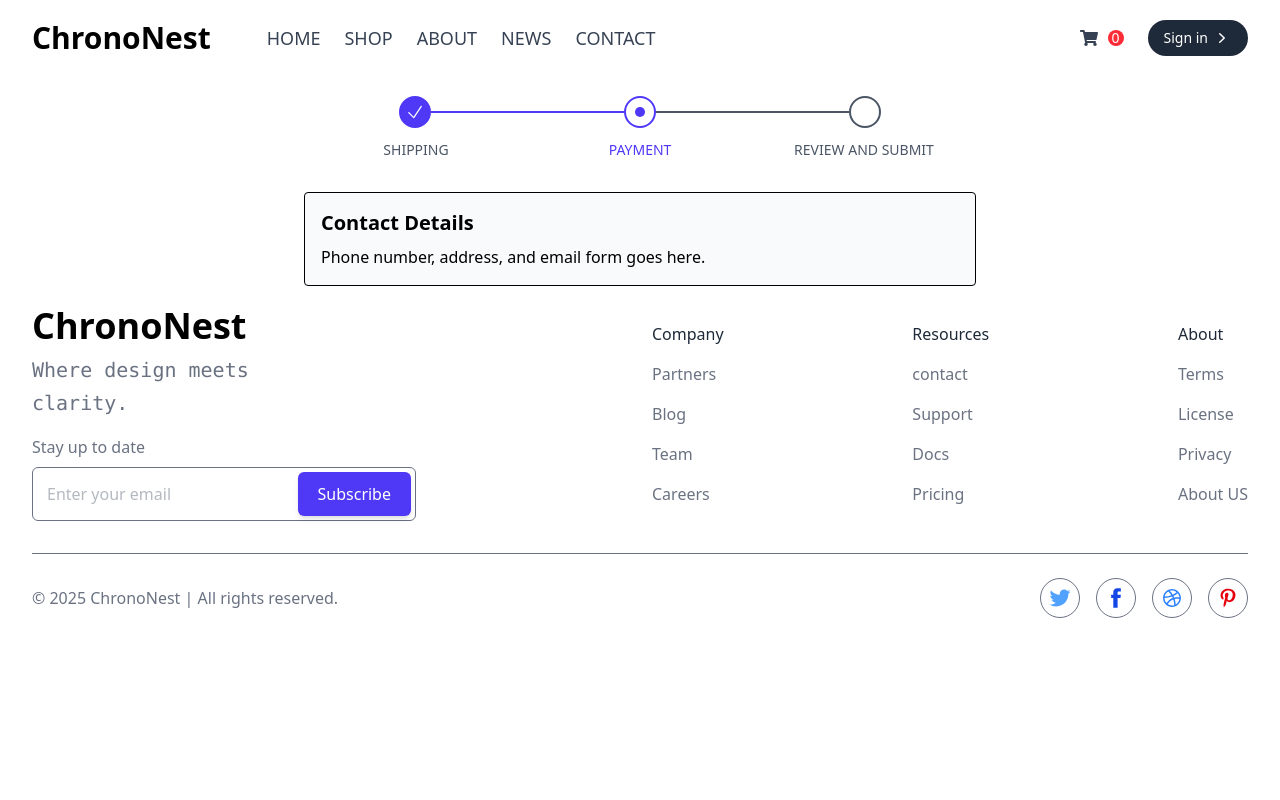
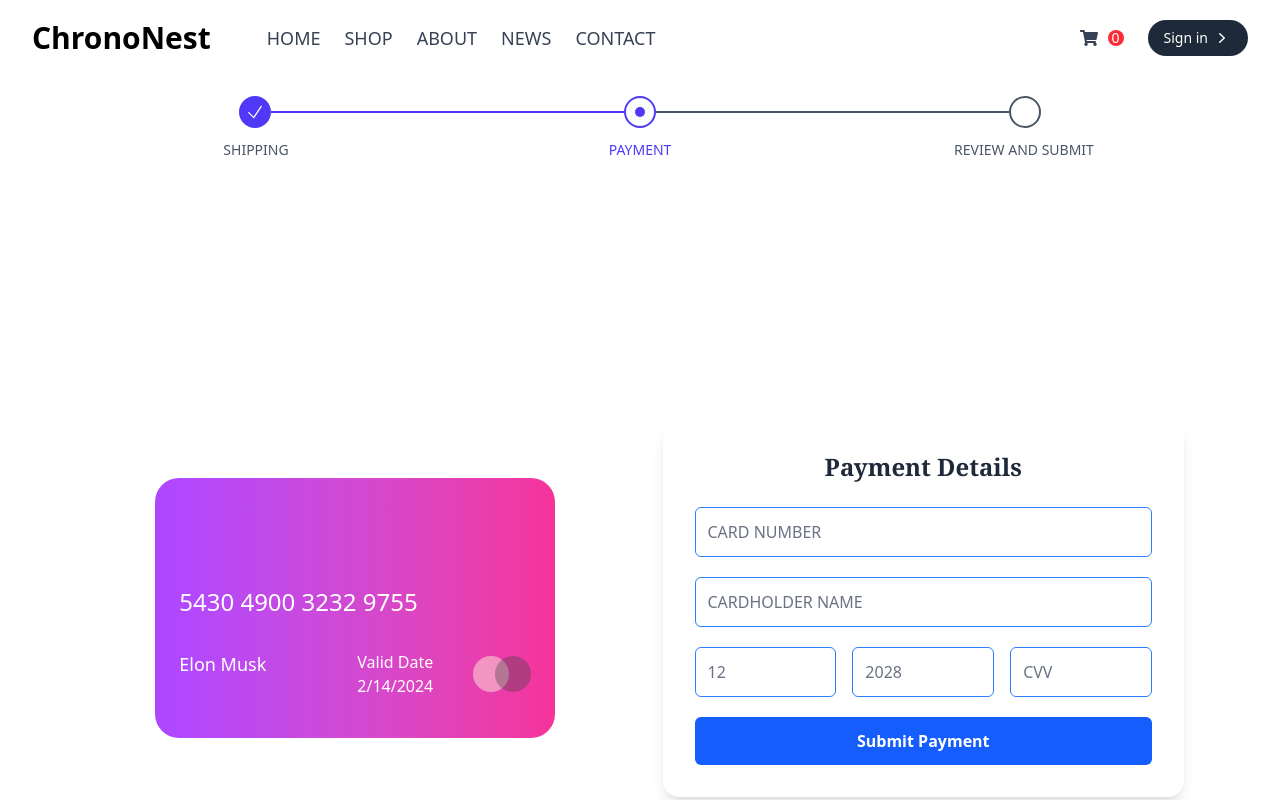
Before and after one commit to SamuelAdom/ChronoNest, a React (Vite) app: page /check-out in a window 1280 px wide. Both pictures are taken after a click on the item "PAYMENT". Shown: the top 800 px of the page. Built offline with nearby package versions, Linux system fonts and the light colour scheme.

Commit message:
Payment component added

```diff
--- /dev/null
+++ b/src/Components/Payment.jsx
@@ -0,0 +1,67 @@
+import React from "react";
+import PaymentCard from "../Components/PaymentCard";
+
+const Payment = () => {
+  return (
+    <div className="min-h-screen flex items-center justify-center px-4 py-12">
+      <div className="flex flex-col lg:flex-row gap-12 w-full max-w-6xl">
+        <div className="flex justify-center items-center w-full lg:w-1/2">
+          <PaymentCard />
+        </div>
+
+        <div className="bg-white rounded-2xl shadow-lg p-8 w-full lg:w-1/2">
+          <h2 className="text-2xl font-bold text-gray-800 mb-6 text-center font-serif">
+            Payment Details
+          </h2>
+          <form className="space-y-5">
+            <div>
+              <input
+                className="w-full p-3 border border-blue-500 rounded-md placeholder-gray-500 focus:outline-none focus:ring-2 focus:ring-blue-300"
+                type="card"
+                placeholder="CARD NUMBER"
+                required
+              />
+
+            </div>
+            <input
+              className="w-full p-3 border border-blue-500 rounded-md placeholder-gray-500 focus:outline-none focus:ring-2 focus:ring-blue-300"
+              type="card"
+              placeholder="CARDHOLDER NAME"
+              required
+            />
+
+            <div className="flex flex-col sm:flex-row gap-4">
+              <input
+                className="w-full p-3 border border-blue-500 rounded-md placeholder-gray-500 focus:outline-none focus:ring-2 focus:ring-blue-300"
+                type="text"
+                placeholder="12"
+                required
+              />
+              <input
+                className="w-full p-3 border border-blue-500 rounded-md placeholder-gray-500 focus:outline-none focus:ring-2 focus:ring-blue-300"
+                type="text"
+                placeholder="2028"
+                required
+              />
+              <input
+                className="w-full p-3 border border-blue-500 rounded-md placeholder-gray-500 focus:outline-none focus:ring-2 focus:ring-blue-300"
+                type="text"
+                placeholder="CVV"
+                required
+              />
+            </div>
+
+            <button
+              type="submit"
+              className="w-full p-3 bg-blue-600 text-white font-semibold rounded-md hover:bg-blue-700 transition"
+            >
+              Submit Payment
+            </button>
+          </form>
+        </div>
+      </div>
+    </div>
+  );
+};
+
+export default Payment;
--- /dev/null
+++ b/src/Components/PaymentCard.jsx
@@ -0,0 +1,24 @@
+import React from 'react';
+
+const Card = () => {
+  return (
+    <div className="h-[260px] w-[400px] flex flex-col justify-end px-6 py-10 text-white rounded-3xl gap-8 bg-gradient-to-r from-purple-500 to-pink-500">
+      <p className="text-2xl font-medium">5430 4900 3232 9755</p>
+      <div className="flex justify-between gap-10">
+        <p className="text-lg font-medium">Elon Musk</p>
+        <div className="flex-1 flex flex-col justify-end">
+          <p className="self-end">Valid Date</p>
+          <p className="self-end">2/14/2024</p>
+        </div>
+        <div className="self-center">
+          <svg xmlns="http://www.w3.org/2000/svg" fill="none" viewBox="0 0 58 36" height={36} width={58}>
+            <circle fillOpacity="0.62" fill="#F9CCD1" r={18} cy={18} cx={18} />
+            <circle fill="#424242" r={18} cy={18} cx={40} opacity="0.36" />
+          </svg>
+        </div>
+      </div>
+    </div>
+  );
+}
+
+export default Card;
--- /dev/null
+++ b/src/Components/Reviews.jsx
@@ -0,0 +1,9 @@
+import React from 'react'
+
+const Reviews = () => {
+  return (
+    <div>Reviews</div>
+  )
+}
+
+export default Reviews
--- /dev/null
+++ b/src/Components/Shipping.jsx
@@ -0,0 +1,66 @@
+import React from 'react';
+
+const Shipping = () => {
+  return (
+    <div className="mt-4 flex flex-col bg-gray-100  p-4 shadow-sm">
+      <h2 className="text-black font-serif text-lg">SHIPPING ADDRESS</h2>
+      <div className="mt-4">
+        <label className="text-black font-mono" htmlFor="name">Name</label>
+        <input placeholder="Your name" className="w-full bg-white  border-gray-300 text-black px-2 py-2 outline-0" type="text" />
+      </div>
+      <div className="mt-4">
+        <label className="text-black font-mono" htmlFor="address">Address</label>
+        <textarea placeholder="Your address" className="w-full bg-white rounded-md border-gray-300 text-black px-2 py-2 outline-0" id="address" defaultValue={""} />
+      </div>
+      <div className="mt-4 flex flex-row space-x-2">
+        <div className="flex-1">
+          <label className="text-black font-mono" htmlFor="city">City</label>
+          <input placeholder="Your city" className="w-full bg-white rounded-md border-gray-300 text-black px-2 py-2 outline-0" id="city" type="text" />
+        </div>
+        <div className="flex-1">
+          <label className="text-black font-mono" htmlFor="state">State</label>
+          <input placeholder="Your state" className="w-full bg-white rounded-md border-gray-300 text-black px-2 py-2 outline-0" id="state" type="text" />
+        </div>
+      </div>
+      <div className="mt-4 flex flex-row space-x-2">
+        <div className="flex-1">
+          <label className="text-black font-mono" htmlFor="zip">ZIP</label>
+          <input placeholder="Your ZIP code" className="w-full bg-white rounded-md border-gray-300 text-black px-2 py-2 outline-0" id="zip" type="text" />
+        </div>
+        <div className="flex-1">
+          <label className="text-black font-mono" htmlFor="country">Country</label>
+          <select className="w-full bg-white rounded-md border-gray-300 text-black px-2 py-2 outline-0" id="country">
+            <option value>Select a country</option>
+            <optgroup label="Africa">
+              <option value="AF">Afghanistan</option>
+              <option value="DZ">Algeria</option>
+              <option value="AO">Angola</option>
+              ...
+              <option value="ZW">Zimbabwe</option>
+            </optgroup>
+            <optgroup label="Asia">
+              <option value="AM">Armenia</option>
+              <option value="AZ">Azerbaijan</option>
+              <option value="BH">Bahrain</option>
+              ...
+              <option value="YE">Yemen</option>
+            </optgroup>
+            <optgroup label="South America">
+              <option value="AR">Argentina</option>
+              <option value="BO">Bolivia</option>
+              <option value="BR">Brazil</option>
+              ...
+              <option value="VE">Venezuela</option>
+            </optgroup>
+            ...
+          </select>
+        </div>
+      </div>
+      <div className="mt-4 flex justify-end">
+        <button className="bg-white text-black rounded-md px-4 py-1 lg:hover:bg-gray-200 hover:text-gray-900 cursor-pointer" type="submit">Submit</button>
+      </div>
+    </div>
+  );
+}
+
+export default Shipping;
--- a/src/Pages/CheckoutPage.jsx
+++ b/src/Pages/CheckoutPage.jsx
@@ -1,4 +1,7 @@
 import { useState } from "react";
+import Shipping from "../Components/Shipping";
+import Payment from "../Components/Payment";
+import Reviews from "../Components/Reviews";
 
 export default function Stepper() {
   const [steps, setStep] = useState({
@@ -14,7 +17,7 @@ export default function Stepper() {
   };
 
   return (
-    <div className="max-w-2xl mx-auto px-4 md:px-0">
+    <div className="max-w-6xl mx-auto px-4 md:px-0">
       {/* Stepper UI */}
       <ul
         aria-label="Steps"
@@ -90,25 +93,22 @@ export default function Stepper() {
       </ul>
 
       {/* Step UI Content */}
-      <div className="mt-8 p-4 border rounded bg-gray-50">
+      <div className=" mt-8 p-4">
         {steps.currentStep === 1 && (
           <div>
-            <h2 className="text-xl font-bold mb-2">Profile Info</h2>
-            <p>Enter your name, age, and gender here.</p>
+         <Shipping/>
           </div>
         )}
 
         {steps.currentStep === 2 && (
           <div>
-            <h2 className="text-xl font-bold mb-2">Contact Details</h2>
-            <p>Phone number, address, and email form goes here.</p>
+           <Payment/>
           </div>
         )}
 
         {steps.currentStep === 3 && (
           <div>
-            <h2 className="text-xl font-bold mb-2">Identity Verification</h2>
-            <p>Upload your ID and fill in personal details here.</p>
+        <Reviews/>
           </div>
         )}
 
```
